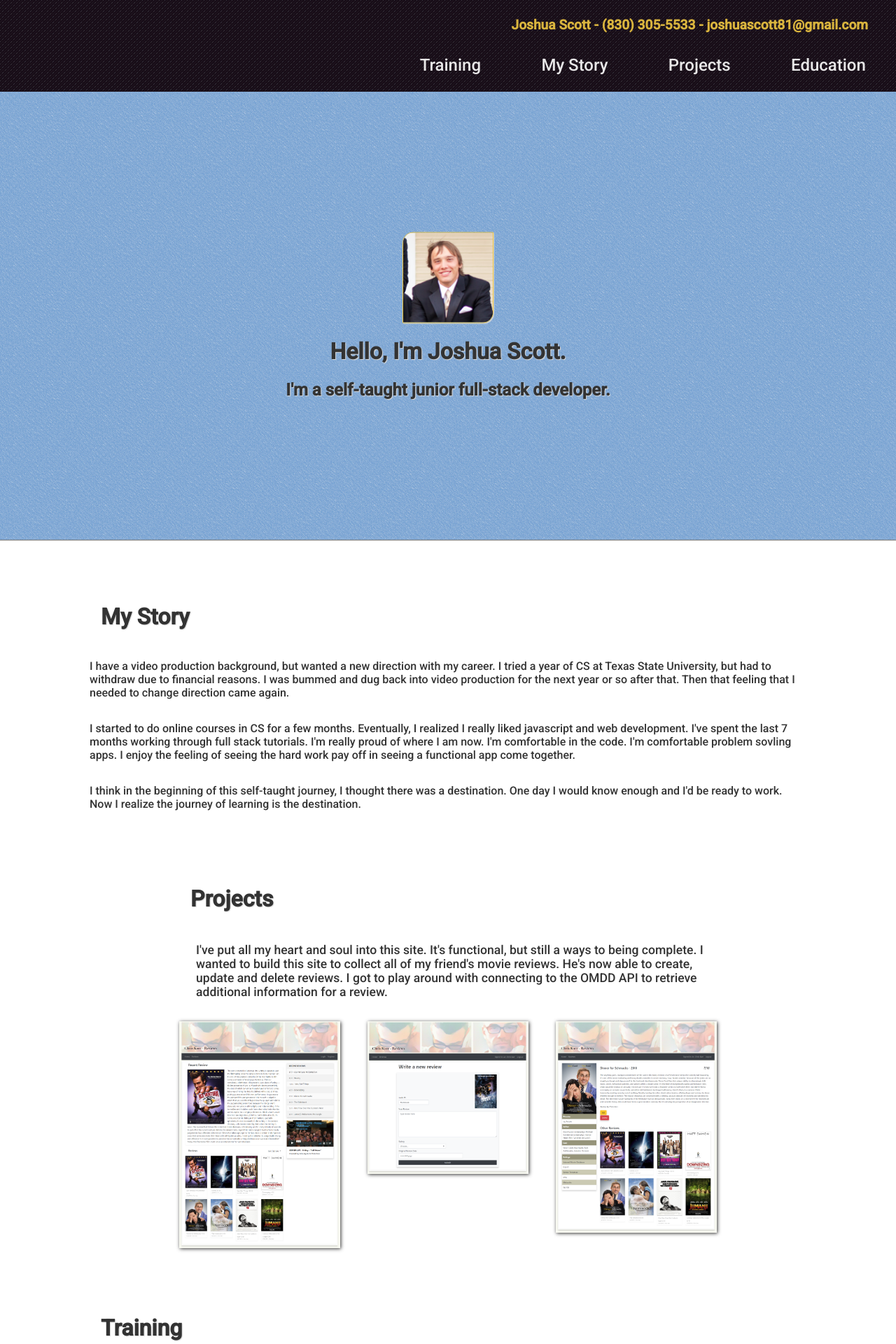
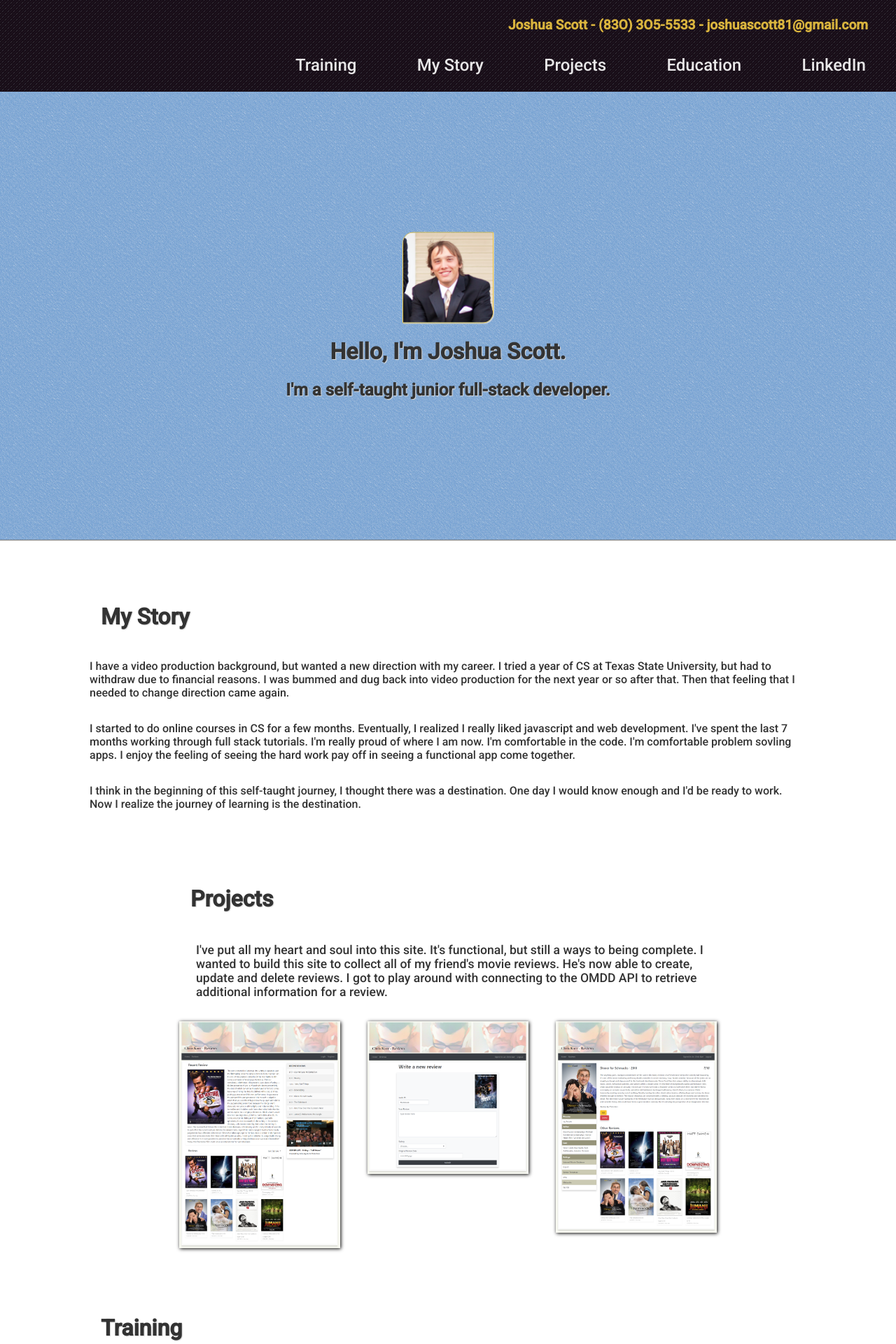
Before and after one commit to joshuascott81/joshuascott-portfolio, a Node server app: page / in a window 1280 px wide. Shown: the top 1920 px of the page at 70% size. Run offline with Node 20, Linux system fonts and the light colour scheme; some libraries are stand-ins or nearby versions.

Commit message:
Added LinkedIn Links and Links to CK-Reviews.net

```diff
--- a/assets/css/modules/_jsp-welcome.css
+++ b/assets/css/modules/_jsp-welcome.css
@@ -24,6 +24,10 @@
   box-shadow: 1px 1px 1px rgb(216, 216, 216);
 }
 
+.jsp-welcome__box img:hover {
+  opacity: 0.8;
+}
+
 .jsp-welcome__box h1 {
   text-align: center;
   text-shadow: 1px 1px 1px rgb(216, 216, 216);
--- a/public/css/styles.css
+++ b/public/css/styles.css
@@ -248,6 +248,10 @@ img {
   box-shadow: 1px 1px 1px rgb(216, 216, 216);
 }
 
+.jsp-welcome__box img:hover {
+  opacity: 0.8;
+}
+
 .jsp-welcome__box h1 {
   text-align: center;
   text-shadow: 1px 1px 1px rgb(216, 216, 216);
@@ -312,6 +316,15 @@ img {
   flex-basis: 30%;
 }
 
+.jsp-projects__card a {
+  text-decoration: none;
+  color: black;
+}
+
+.jsp-projects__card a:hover {
+  opacity: 0.8;
+}
+
 .jsp-projects img {
   box-shadow: 1px 1px 5px 0;
 }
--- a/views/landing.ejs
+++ b/views/landing.ejs
@@ -1,7 +1,7 @@
 <% include ./partials/_header %>
     <div class="jsp-header">
         <div class="jsp-header__easy-contact-info">
-            <h2>Joshua Scott - (830) 305-5533 - joshuascott81@gmail.com</h2>
+            <h2>Joshua Scott - (83O) 3O5-5533 - joshuascott81@gmail.com</h2>
         </div>
 
         <% include ./partials/_navbar %>
@@ -9,7 +9,9 @@
     </div>
     <div class="jsp-welcome">
         <div class="jsp-welcome__box">
-            <img src="./images/JoshuaScott.png" alt="">
+            <a href="https://www.linkedin.com/in/joshua-scott-97347011b/">
+                <img src="./images/JoshuaScott.png" alt="">
+            </a>
             <h1>Hello, I'm Joshua Scott.</h1>
             <h2>I'm a self-taught junior full-stack developer.</h2>
         </div>
@@ -41,14 +43,20 @@
             this site to collect all of my friend's movie reviews. He's now able to create, update and delete reviews. I
             got to play around with connecting to the OMDD API to retrieve additional information for a review.</h3>
         <div class="jsp-projects__card">
-            <img src="./images/ck-reviews-snapshots/ck-reviews-home.png" alt="">
+            <a href="http://www.ckreviews.net/">
+                <img src="./images/ck-reviews-snapshots/ck-reviews-home.png" alt="">
+            </a>
 
         </div>
         <div class="jsp-projects__card">
-            <img src="./images/ck-reviews-snapshots/ck-reviews-new.png" alt="">
+            <a href="http://www.ckreviews.net/">
+                <img src="./images/ck-reviews-snapshots/ck-reviews-new.png" alt="">
+            </a>
         </div>
         <div class="jsp-projects__card">
-            <img src="./images/ck-reviews-snapshots/ck-reviews-show.png" alt="">
+            <a href="http://www.ckreviews.net/reviews/5b26e102a1246e40904b234b">
+                <img src="./images/ck-reviews-snapshots/ck-reviews-show.png" alt="">
+            </a>
         </div>
     </div>
 
--- a/views/partials/_navbar.ejs
+++ b/views/partials/_navbar.ejs
@@ -13,6 +13,9 @@
             <li>
                 <a href="#education">Education</a>
             </li>
+            <li>
+                <a href="https://www.linkedin.com/in/joshua-scott-97347011b/">LinkedIn</a>
+            </li>
         </div>
     </ul>
 
```
Also changed, not shown: assets/css/modules/_jsp-projects.css (+9 -0 lines).
